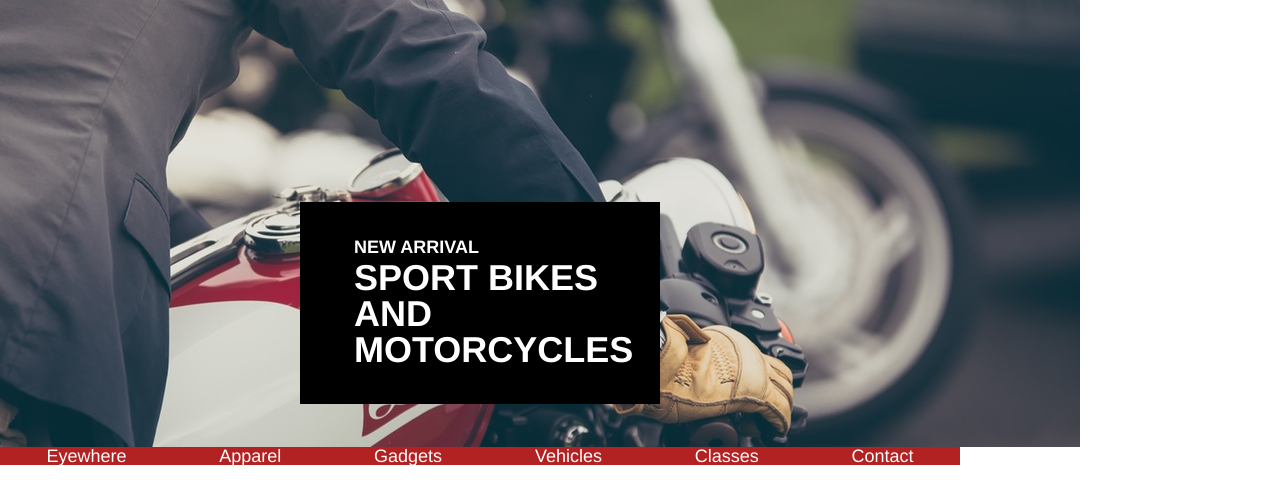
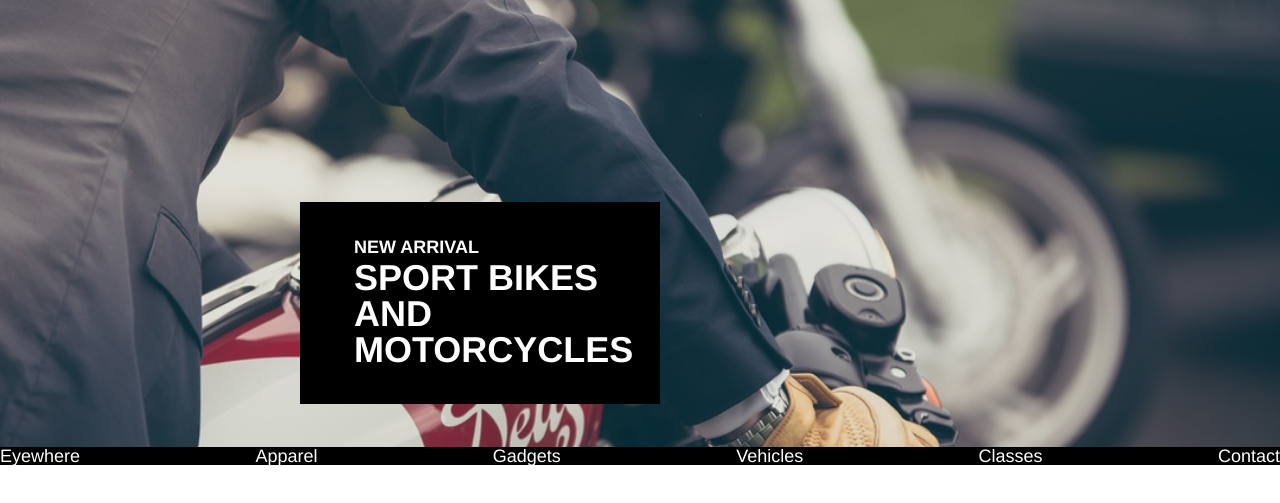
Before and after one commit to TrapperCopter/SecretAgentSupply, a plain HTML site: page index.html in a window 1280 px wide. Shown: the part 45-548 px from the top of the page. Drawn offline with Linux system fonts and the light colour scheme.

Commit message:
menu-bar-adjustment

```diff
--- a/index.html
+++ b/index.html
@@ -33,8 +33,8 @@
     </div>
 
 <!--================ Navigation Bar ==================-->
+  <div class="nav-bar">
     <div class="nav-container">
-
       <span>Eyewhere</span>
       <span>Apparel</span>
       <span>Gadgets</span>
@@ -42,5 +42,6 @@
       <span>Classes</span>
       <span>Contact</span>
     </div>
+  </div>
   </body>
 </html>
--- a/resources/style.css
+++ b/resources/style.css
@@ -41,7 +41,7 @@ html {
 .image-container {
   display: block;
   background-image: url("img/moto.jpeg");
-  background-size: auto;
+  background-size: cover;
   background-repeat: no-repeat;
   overflow: visible;
   width: 100%;
@@ -71,13 +71,18 @@ text-transform: uppercase;
 }
 
 /* ============ Navigation Bar ================ */
+.nav-bar {
+  width: 100%;
+  background-color: firebrick;
+
+}
 .nav-container {
-  width: 960px;
-  background-color: firebrick;
+  background-color: black;
+  width 960px;
+  margin: 0 auto;
   display: flex;
   flex-direction: row;
-  justify-content: space-around;
-
+  justify-content: space-between;
 }
 .nav-container span{
   display: block;
```
Lines whose indentation alone changed are shown as unchanged.
